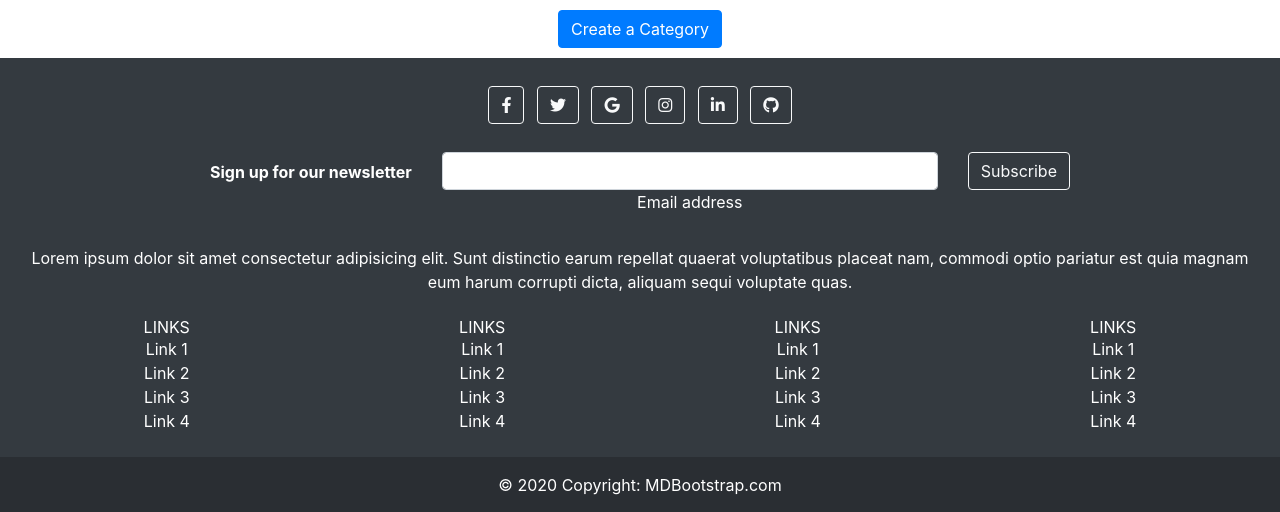
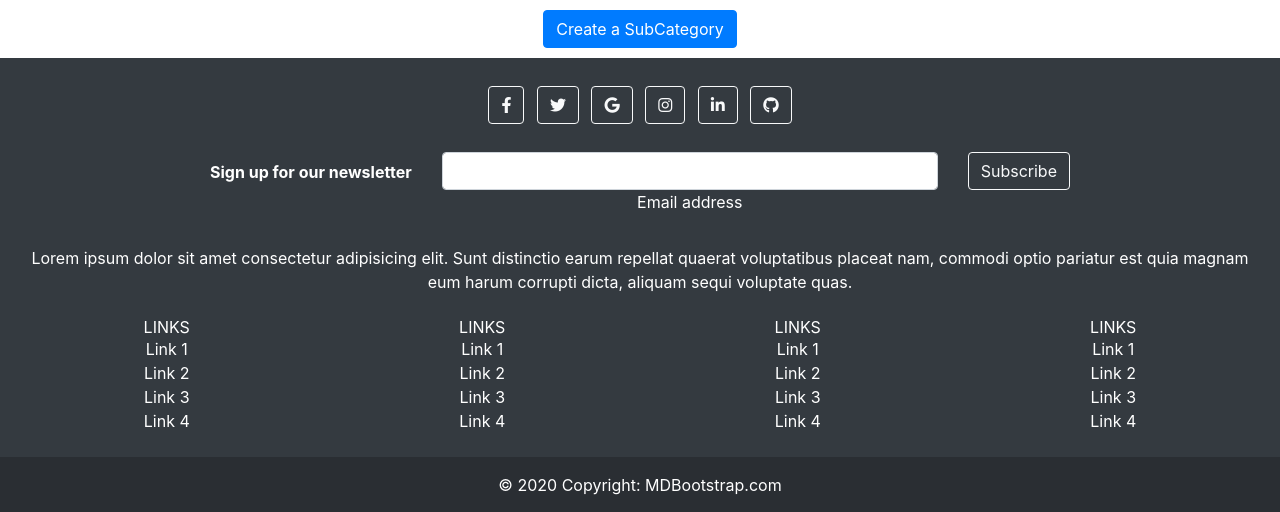
Before and after one commit to ashutosh2807/aspirant_talk, a Django app: page /Category/3 in a window 1280 px wide. Shown: the part 56-568 px from the top of the page. Run offline with Django 4.2, Linux system fonts and the light colour scheme; a user stored in the database is signed in; data comes from the database, SQL or seed files in the repository; some libraries are stand-ins or nearby versions.

Commit message:
subCategoryAdd

```diff
--- a/home/templates/Category.html
+++ b/home/templates/Category.html
@@ -15,7 +15,7 @@
 {% block body %}
 
 <div class="flex flex-wrap justify-center space-x-2" id="chips">
-    {% if user.is_superuser %}<a href="/create_cat" id="btn" class="btn btn-primary">Create a Category</a> {%endif%}
+    {% if user.is_superuser %}<a href="/addSubCategory" id="btn" class="btn btn-primary">Create a SubCategory</a> {%endif%}
     {%for cat in subcat %}
     <form action="/Category/" method="get">
     <input type="hidden" value="{{cat.name}}" name="cat">
```
